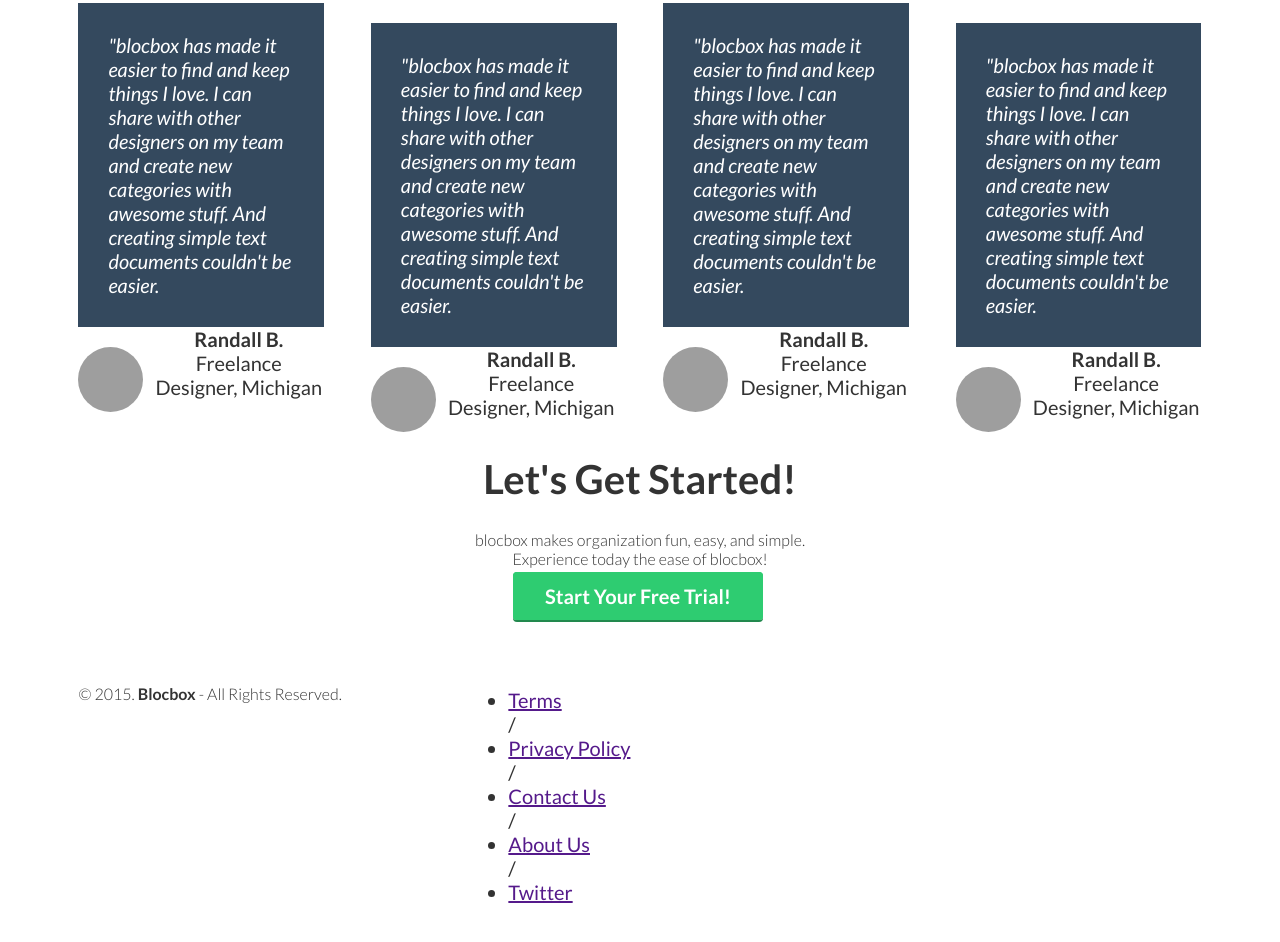
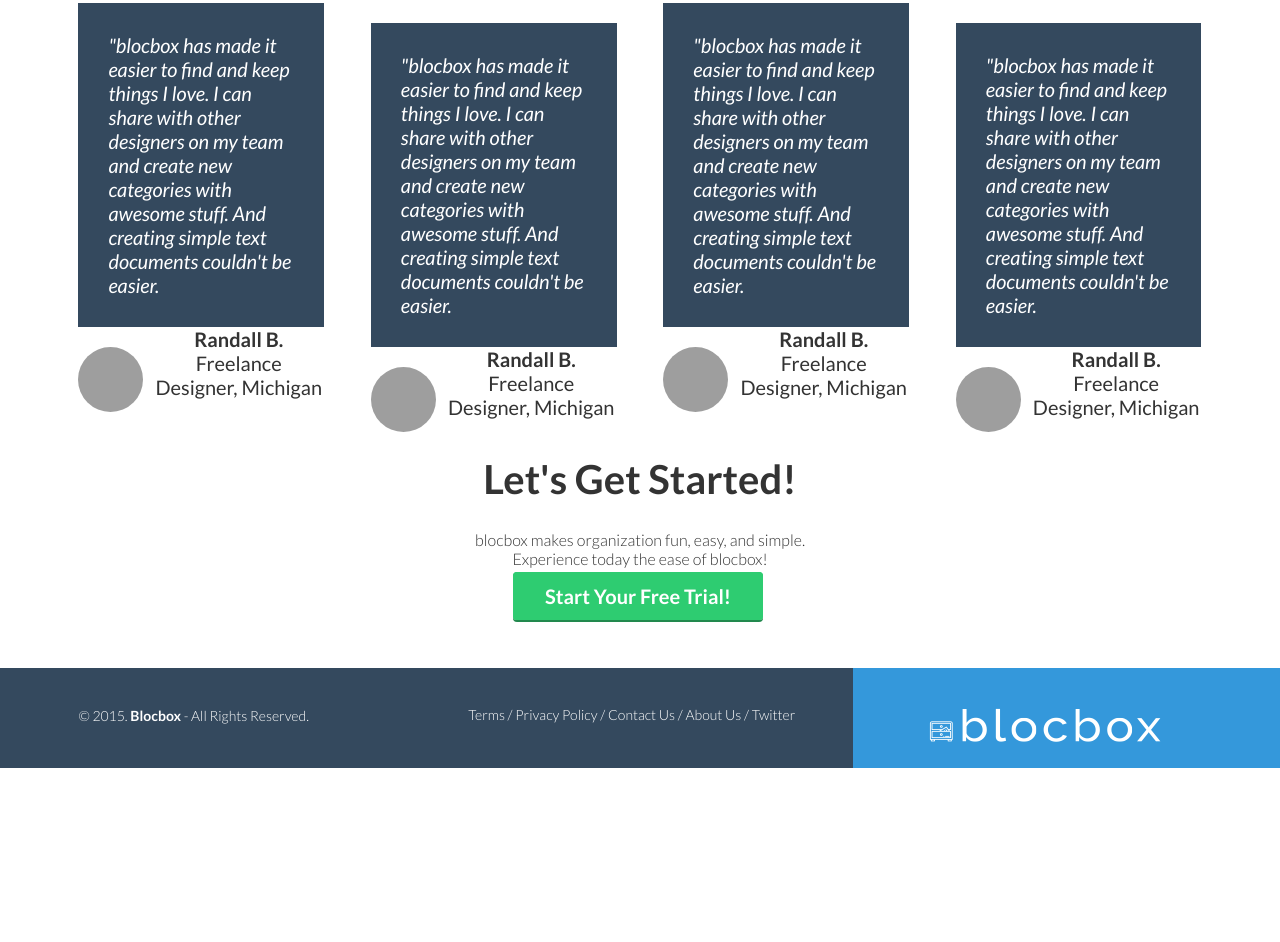
Before and after one commit to vcastillo630/BlocBox, a plain HTML site: page index.html in a window 1280 px wide. Shown: the part 2065-3007 px from the top of the page. After the commit the page ends 2833 px from the top, so only its background shows below. Drawn offline with Linux system fonts and the light colour scheme; grey boxes are pictures that could not be loaded.

Commit message:
homepage-styling-two-completed

```diff
--- a/css/style.css
+++ b/css/style.css
@@ -278,6 +278,56 @@
   margin:3em auto 3em;
 }
 
+/* FOOTER */
+ footer {
+   background-color: #34495E;
+   background-image: linear-gradient(to top, #3498DB 0%, #3498DB 50%, #34495E 50%, #34495E 100%);
+   color: #FFFFFF;
+   height: 150px;
+   position: relative;
+   overflow: hidden;
+   z-index: 0;
+ }
+ footer p, footer nav ul {
+   font-size:14px;
+   font-weight:100;
+   text-align: center;
+   margin: 10px auto 0;
+ }
+ footer nav ul li {
+   list-style-type: none;
+   display: inline;
+ }
+ footer nav ul li a {
+   color:#FFFFFF;
+   text-decoration: none;
+ }
+ footer .right-footer-block {
+   background-color: transparent;
+ }
+ footer .logo {
+   padding: 2.35em 0;
+   margin: 0 auto;
+   display: block;
+ }
+
+  @media (min-width: 992px){
+     footer{
+       background-color: #3498DB;
+       background-image: linear-gradient(to left, #3498DB 0%, #3498DB 33.33337%, #34495E 33.33337%, #34495E 100%);
+       height: 100px;
+     }
+     footer p, footer nav ul{
+       padding: 2em 0;
+       text-align: left;
+     }
+     footer .right-footer-block {
+       background-color: #3498DB;
+     }
+     footer .logo{
+       padding: 2em 0 2em 1.5em;
+     }
+   }
 
 /* MEDIA QUERIES */
 
```
